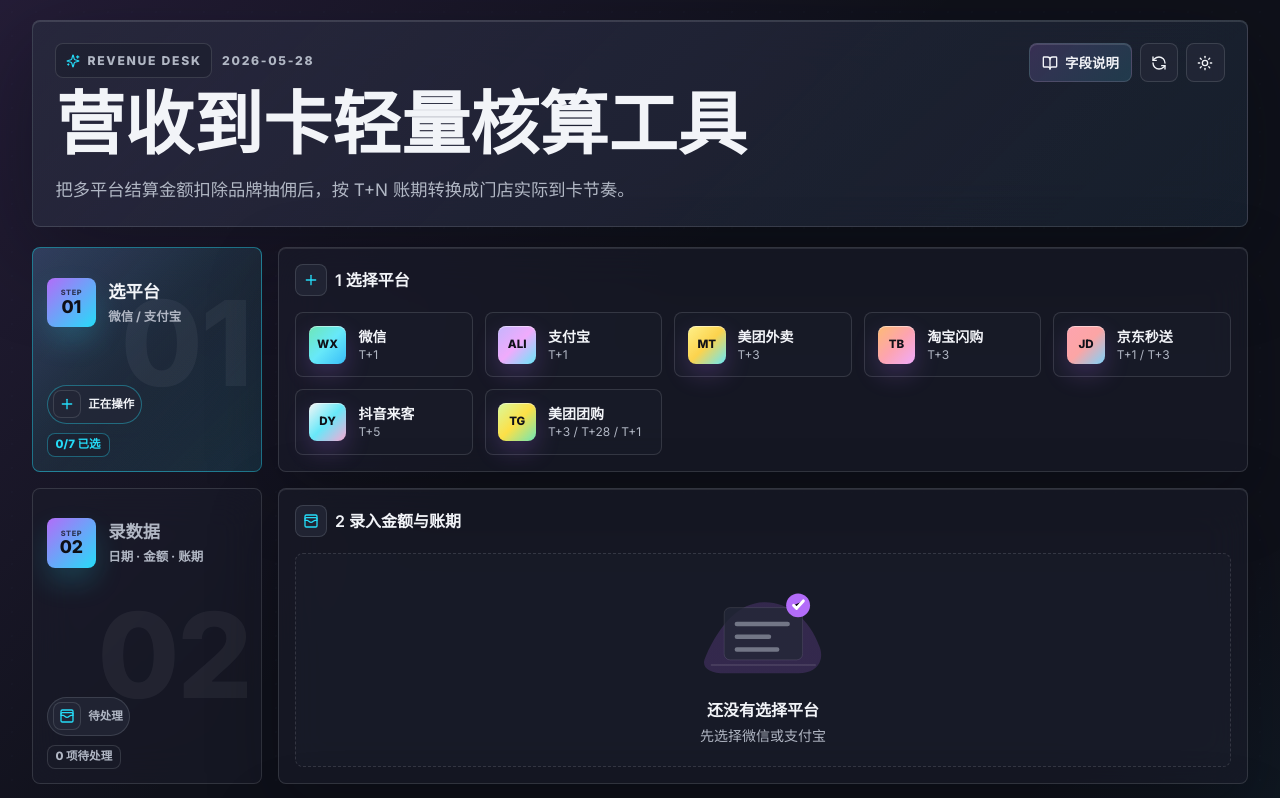
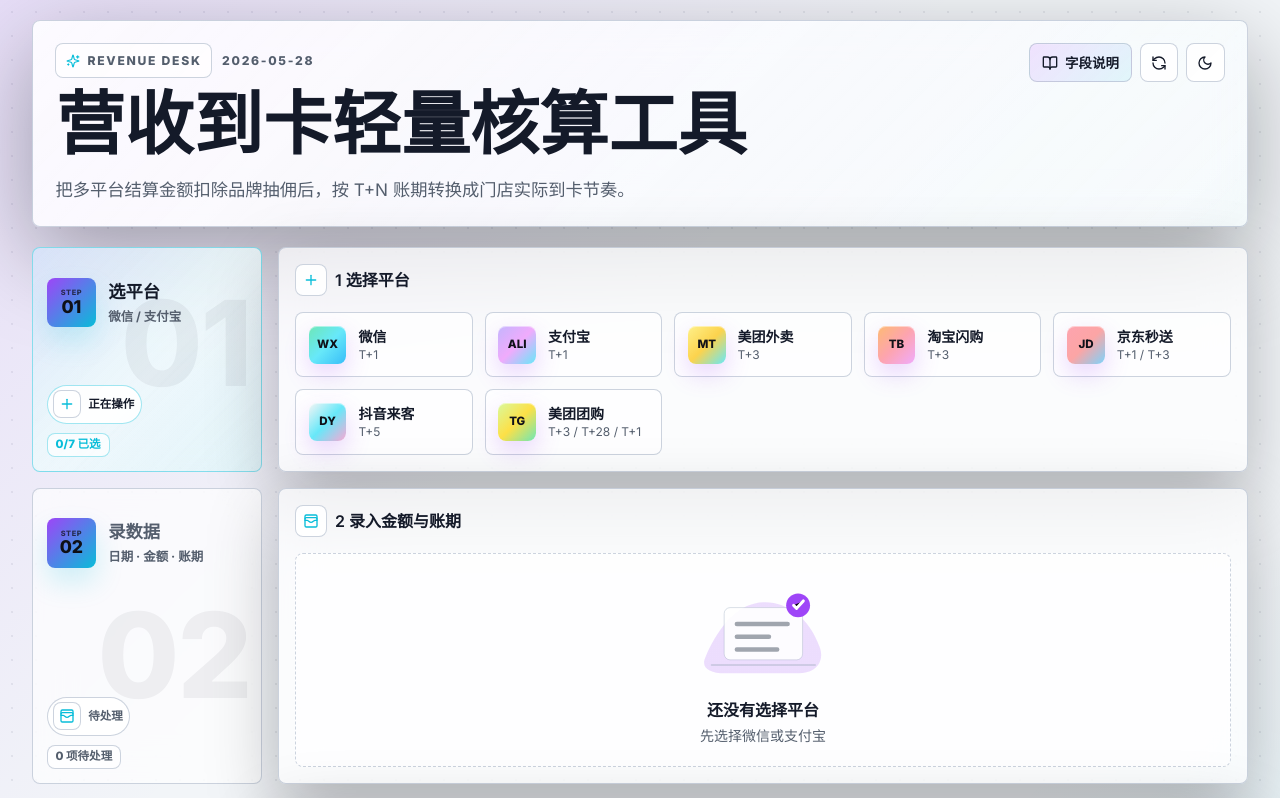
Before and after one commit to FleeHeart/revenue-to-card, a React (Vite) app: page / in a window 1280 px wide. Shown: the top 798 px of the page. Built offline with nearby package versions, Linux system fonts and the light colour scheme.

Commit message:
Set light theme as default

```diff
--- a/src/App.tsx
+++ b/src/App.tsx
@@ -267,7 +267,7 @@
   const [forms, setForms] = useState<Record<PlatformId, PlatformForm>>(buildInitialForms);
   const [filters, setFilters] = useState({ start: "", end: "" });
   const [view, setView] = useState<ViewMode>("board");
-  const [theme, setTheme] = useState<ThemeMode>("dark");
+  const [theme, setTheme] = useState<ThemeMode>("light");
   const [isLoading, setIsLoading] = useState(true);
   const [fieldDrawerOpen, setFieldDrawerOpen] = useState(false);
 
```
